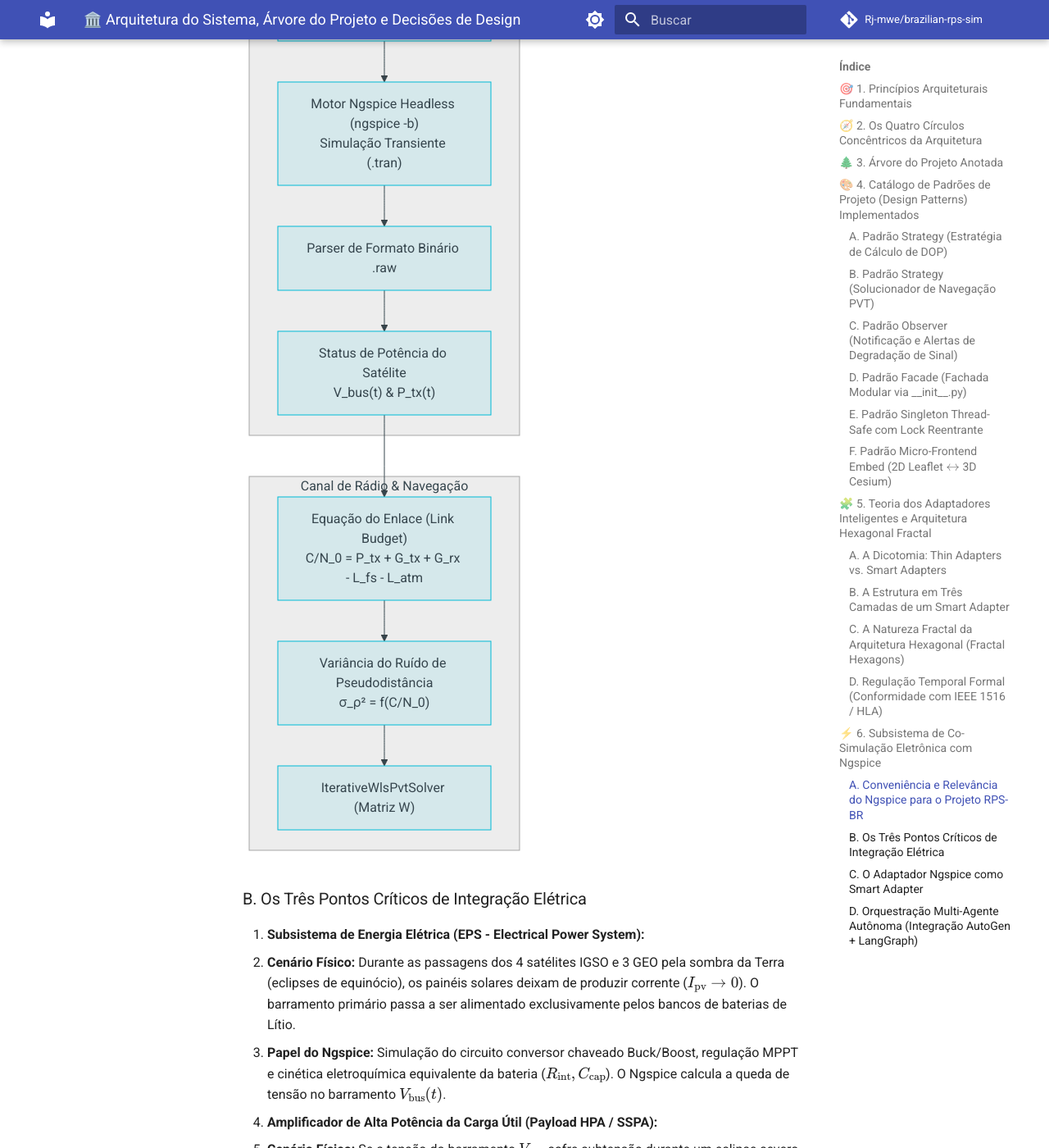
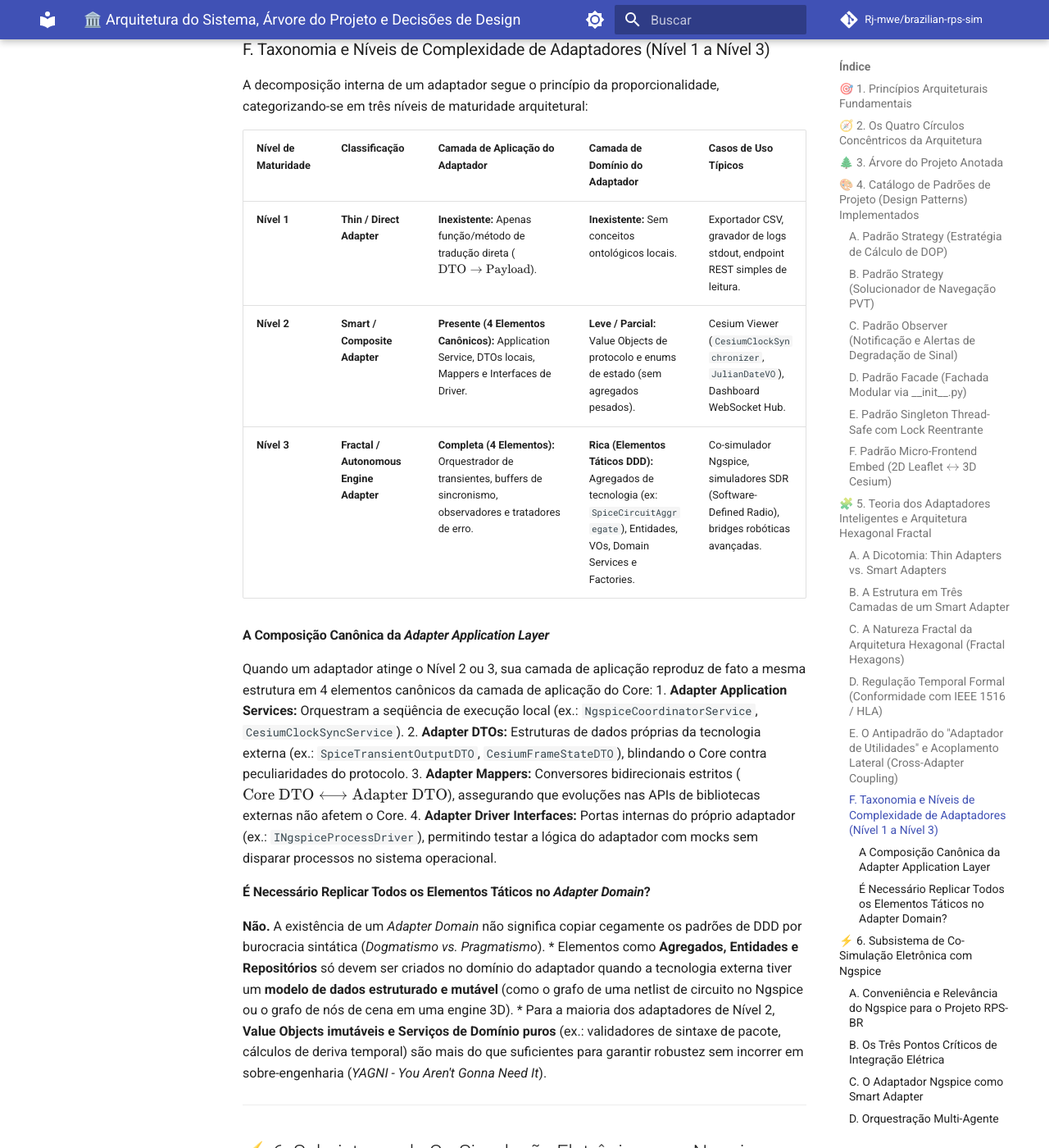
Before and after one commit to Rj-mwe/brazilian-rps-sim, an MkDocs documentation site: the page built from docs/architecture.md, in a window 1280 px wide and 1400 px high, scrolled down 7457 px. Shown: the whole window at 82% size. Built offline with MkDocs 1.6.1 and Material for MkDocs 9.7.7, drawn with Linux system fonts in a browser that asks for light colours; comment, search, counter and statistics services are not loaded; some of the changed text lies outside the part shown.

Commit message:
docs(architecture): enrich section 5 with utility adapter anti-patterns and adapter taxonomy levels

```diff
--- a/docs/architecture.md
+++ b/docs/architecture.md
@@ -247,6 +247,40 @@
 * **Time-Constrained Entity:** Todos os *Smart Adapters* de visualização ou co-simulação (Cesium, Dashboard, Displays) são entidades estritamente restritas pelo tempo, proibidas de avançar o estado sem a respectiva autorização temporal (*Time Advance Grant*).
 * **Master Co-Simulation Mode:** Quando o Gazebo Sim é ativado, o Gazebo assume temporariamente a regulação da física de corpo rígido, transmitindo pulsos `/clock` que o Core ingere e redistribui para os demais federados escravos.
 
+### E. O Antipadrão do "Adaptador de Utilidades" e Acoplamento Lateral (*Cross-Adapter Coupling*)
+Em grandes projetos de engenharia de software, surge com frequência a tentação de consolidar múltiplas pequenas rotinas de suporte (parsers auxiliares, conversores de formato, cálculo de checksums, manipuladores de string) em um único "Adaptador de Utilidades" (*Utility/Common Adapter*). Essa prática é um **antipadrão grave** na Arquitetura Hexagonal:
+
+1. **Violação do Princípio da Responsabilidade Única (SRP) e Contratos de Portas:**
+   * Cada porta do Core expressa uma intenção de negócio coesa (ex.: `ITelemetryExportPort`, `ISerialLogPort`, `IClockPort`).
+   * Um adaptador "faz-tudo" implementa portas díspares ou expõe interfaces genéricas sem coesão semântica, transformando-se em uma *God Class* (*Blob*).
+   * Ele acopla desnecessariamente dependências externas heterogêneas (ex.: bibliotecas de rede, parsers XML, drivers seriais) em consumidores que precisavam de apenas uma função pontual.
+2. **A Regra de Ouro sobre Acoplamento Lateral (*Adapter-to-Adapter*):**
+   * **Adaptadores nunca devem depender diretamente de outros adaptadores.** Se o adaptador ROS 2 importar diretamente classes internas do adaptador FastAPI/REST, cria-se uma malha de dependências cruzadas que destrói a modularidade hexagonal.
+   * Se dois ou mais adaptadores necessitam de lógica compartilhada (ex.: conversão de coordenadas, rotinas matemáticas, serialização NMEA comum), essa lógica deve residir em:
+     * **`infrastructure/common` ou `infrastructure/utils`:** Para utilitários técnicos puros e sem estado (*Shared Kernel* de infraestrutura);
+     * **`core/domain/shared`:** Se a função representar uma regra de cálculo, invariante matemática ou conversão de unidades do domínio aeroespacial.
+
+### F. Taxonomia e Níveis de Complexidade de Adaptadores (Nível 1 a Nível 3)
+A decomposição interna de um adaptador segue o princípio da proporcionalidade, categorizando-se em três níveis de maturidade arquitetural:
+
+| Nível de Maturidade | Classificação | Camada de Aplicação do Adaptador | Camada de Domínio do Adaptador | Casos de Uso Típicos |
+| :--- | :--- | :--- | :--- | :--- |
+| **Nível 1** | **Thin / Direct Adapter** | **Inexistente:** Apenas função/método de tradução direta ($\text{DTO} \to \text{Payload}$). | **Inexistente:** Sem conceitos ontológicos locais. | Exportador CSV, gravador de logs stdout, endpoint REST simples de leitura. |
+| **Nível 2** | **Smart / Composite Adapter** | **Presente (4 Elementos Canônicos):** Application Service, DTOs locais, Mappers e Interfaces de Driver. | **Leve / Parcial:** Value Objects de protocolo e enums de estado (sem agregados pesados). | Cesium Viewer (`CesiumClockSynchronizer`, `JulianDateVO`), Dashboard WebSocket Hub. |
+| **Nível 3** | **Fractal / Autonomous Engine Adapter** | **Completa (4 Elementos):** Orquestrador de transientes, buffers de sincronismo, observadores e tratadores de erro. | **Rica (Elementos Táticos DDD):** Agregados de tecnologia (ex: `SpiceCircuitAggregate`), Entidades, VOs, Domain Services e Factories. | Co-simulador Ngspice, simuladores SDR (Software-Defined Radio), bridges robóticas avançadas. |
+
+#### A Composição Canônica da *Adapter Application Layer*
+Quando um adaptador atinge o Nível 2 ou 3, sua camada de aplicação reproduz de fato a mesma estrutura em 4 elementos canônicos da camada de aplicação do Core:
+1. **Adapter Application Services:** Orquestram a seqüência de execução local (ex.: `NgspiceCoordinatorService`, `CesiumClockSyncService`).
+2. **Adapter DTOs:** Estruturas de dados próprias da tecnologia externa (ex.: `SpiceTransientOutputDTO`, `CesiumFrameStateDTO`), blindando o Core contra peculiaridades do protocolo.
+3. **Adapter Mappers:** Conversores bidirecionais estritos ($\text{Core DTO} \longleftrightarrow \text{Adapter DTO}$), assegurando que evoluções nas APIs de bibliotecas externas não afetem o Core.
+4. **Adapter Driver Interfaces:** Portas internas do próprio adaptador (ex.: `INgspiceProcessDriver`), permitindo testar a lógica do adaptador com mocks sem disparar processos no sistema operacional.
+
+#### É Necessário Replicar Todos os Elementos Táticos no *Adapter Domain*?
+**Não.** A existência de um *Adapter Domain* não significa copiar cegamente os padrões de DDD por burocracia sintática (*Dogmatismo vs. Pragmatismo*).
+* Elementos como **Agregados, Entidades e Repositórios** só devem ser criados no domínio do adaptador quando a tecnologia externa tiver um **modelo de dados estruturado e mutável** (como o grafo de uma netlist de circuito no Ngspice ou o grafo de nós de cena em uma engine 3D).
+* Para a maioria dos adaptadores de Nível 2, **Value Objects imutáveis e Serviços de Domínio puros** (ex.: validadores de sintaxe de pacote, cálculos de deriva temporal) são mais do que suficientes para garantir robustez sem incorrer em sobre-engenharia (*YAGNI - You Aren't Gonna Need It*).
+
 ---
 
 ## ⚡ 6. Subsistema de Co-Simulação Eletrônica com Ngspice
```
